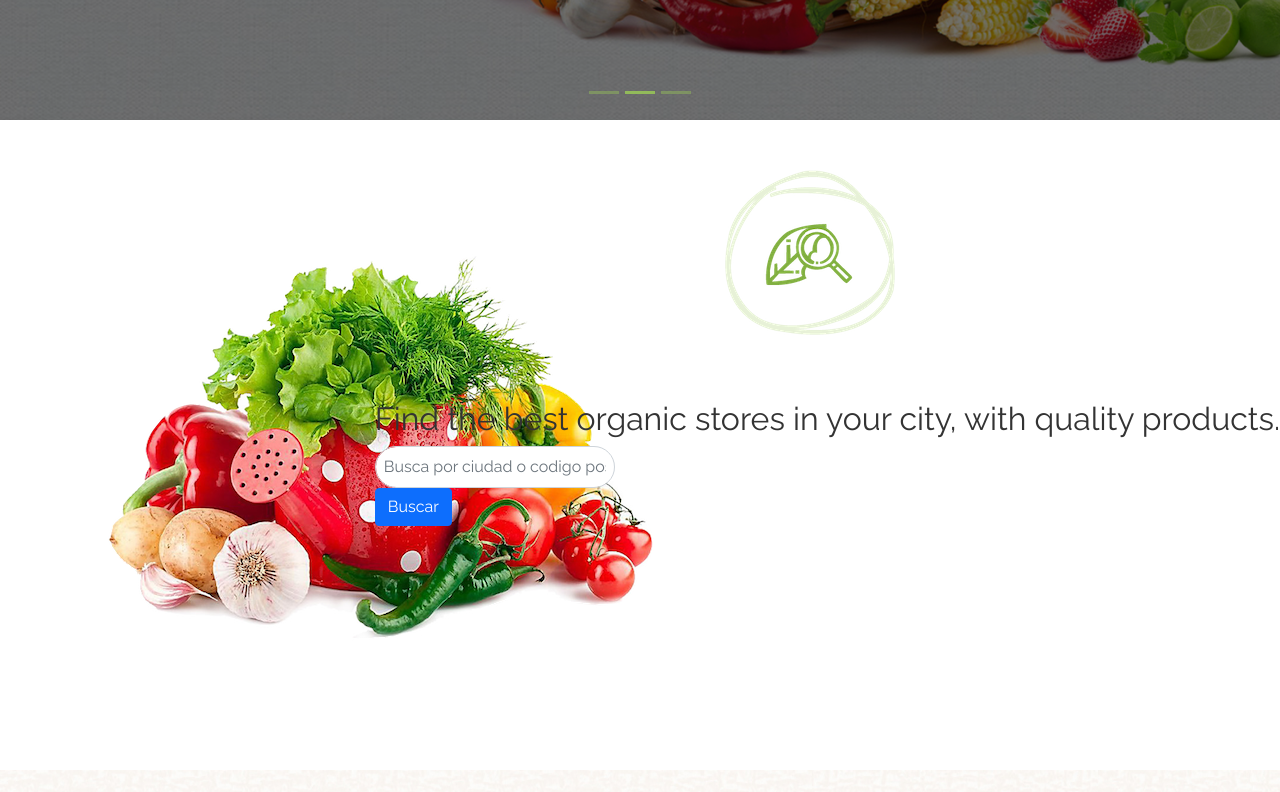
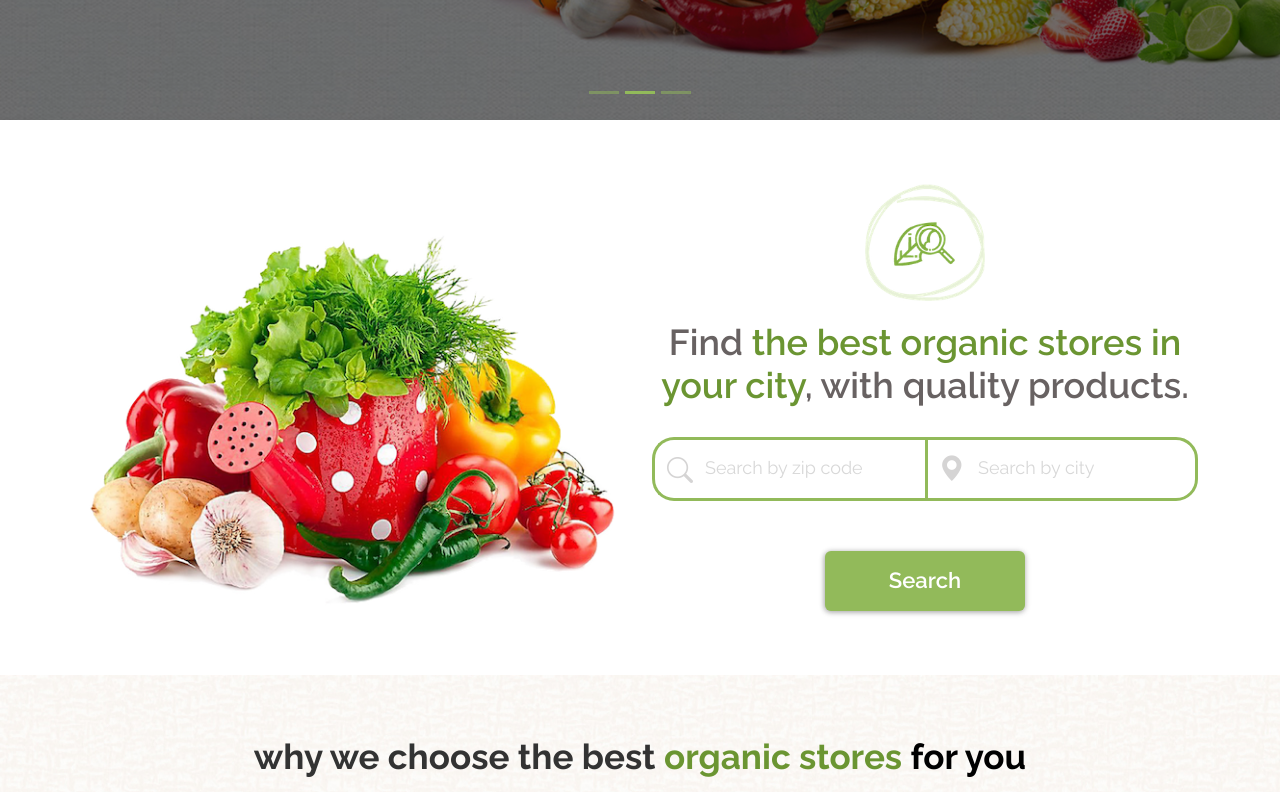
Before and after one commit to mattndross/proximity-network-project, a React (Create React App) app in the folder front-end/: page / in a window 1280 px wide. Shown: the part 680-1472 px from the top of the page. Built offline with nearby package versions, Linux system fonts and the light colour scheme.

Commit message:
searchBar finish

```diff
--- a/front-end/src/components/BaseComponents/ButtonBack/index.js
+++ b/front-end/src/components/BaseComponents/ButtonBack/index.js
@@ -3,15 +3,15 @@ import { Link } from 'react-router-dom'
 const ButtonBack = (props) => {
     return (
 
-        <Link class='animated-arrow' to={props.path}>
-            <span class='the-arrow -left'>
-                <span class='shaft'></span>
+        <Link className='animated-arrow' to={props.path}>
+            <span className='the-arrow -left'>
+                <span className='shaft'></span>
             </span>
-            <span class='main'>
-                <span class='the-arrow -right'>
-                    <span class='shaft'></span>
+            <span className='main'>
+                <span className='the-arrow -right'>
+                    <span className='shaft'></span>
                 </span>
-                <span class='text'>
+                <span className='text'>
                     {props.text ? props.text : "Back"}
                 </span>
             </span>
--- /dev/null
+++ b/front-end/src/components/LandingPageSearchBar/LandingPageSearchBar.css
@@ -0,0 +1,130 @@
+.search-page{
+  padding-top:clamp(50px,5vw,100px);
+  padding-bottom:clamp(50px,5vw,100px);
+  padding-left: 20px;
+  padding-right: 20px;
+}
+#searchLanding  .search-icon{
+  width: 120px;
+  margin: 0 auto;
+  padding-bottom: 20px;
+}
+#searchLanding .search-text h2{
+  font-size: clamp(25px,5vw,36px);
+  color: #686262;
+  font-weight: 600;
+  text-align: center;
+  margin-bottom: 30px;
+}
+#searchLanding .search-text span{
+  color: #6B9532;
+}
+.image-search {
+  margin-top: 40px;
+}
+
+/*search style*/
+.search-form{
+  margin-bottom: clamp(20px,5vw,50px);
+  align-items: center;
+}
+.content-search-postal{
+  padding-right: 0;
+}
+.search-postal {
+  position: relative;
+  width: 100%;
+}
+.search-postal input {
+  /* padding-left: 34px; */
+  padding-right: 10px;
+  width: 100%;
+  height: clamp(40px,5vw,70px);
+  border: 3px solid #92BA5A;
+  border-top-left-radius: 22px;
+  border-bottom-left-radius: 22px;
+  padding-left: clamp(35px,5vw,50px);
+  border-right: none;
+  transition: all ease .8s;
+}
+
+.search-postal input:focus-visible {
+  border: 4px solid #758f51;
+  box-shadow: 1px 1px 2px rgb(81 135 57 / 99%), 0px 1px 6px rgb(159 255 7 / 23%);
+  border-color: none;
+  outline: none;
+}
+
+.search-postal i {
+  position: absolute;
+  left: 15px;
+  bottom: -5px;
+  font-size: clamp(18px,3vw,26px);
+  color: #d5d4d4;
+}
+
+::placeholder {
+  color: rgb(216, 216, 216);
+  font-size: clamp(10px,3vw,18px);
+  opacity: 1;
+}
+.content-search-city{
+  padding-left: 0;
+}
+.search-city {
+ position: relative;
+ width: 100%
+
+}
+
+.search-city input {
+  border: 3px solid #92BA5A;
+  border-top-right-radius: 22px;
+  width: 100%;
+  height: clamp(40px,5vw,70px);
+  padding-left: clamp(34px,5vw,50px);
+  border-bottom-right-radius: 22px;
+  transition: all ease 0.8s;
+}
+
+.search-city input:focus-visible {
+  border: 3px solid #7d9b54;
+  box-shadow: 1px 1px 2px rgb(81 135 57 / 99%), 0px 1px 6px rgb(159 255 7 / 23%);
+  border-color: none;
+  outline: none;
+}
+
+.search-city i {
+  position: absolute;
+  top: 8px;
+  left: 14px;
+  font-size: clamp(18px,2vw,26px);
+  color: #d5d4d4;
+}
+
+.btn-from {
+  border: none;
+    height: clamp(35px,5vw,60px);
+    background-color: #92BA5A;
+    color: #fff;
+    width: clamp(90px,30vw,200px);
+    border-radius: 6px;
+    font-size: clamp(14px,3vw,22px);
+    font-weight: 600;
+    box-shadow: -1px 1px 5px rgb(0 0 0 / 19%), 0px 1px 6px rgb(0 0 0 / 23%);
+    transition: all ease .8s;
+}
+.btn-from:hover{
+  background-color: #686262;
+}
+@media (min-width:755px){
+  .search-postal i{
+    top:-8px
+  }
+}
+@media (min-width:992px) {
+
+ .content-search-city .search-city i {
+    top: 13px;
+  }
+}
--- /dev/null
+++ b/front-end/src/components/LandingPageSearchBar/index.js
@@ -0,0 +1,43 @@
+import "./LandingPageSearchBar.css";
+import iconSearch from "../../assets/img/search-landing/icon-search.png"
+import imagenSearch from "../../assets/img/search-landing/imagen-search.png"
+const LandingPageSearchBar = () => {
+  return (
+    <section id="searchLanding" className="search-page">
+      <div className="container">
+        <div className="row align-items-center">
+          <div className="col-lg-6 order-1 order-lg-0">
+            <div className="image-search">
+              <img src={imagenSearch} className="w-100" alt="imagen del buscador" />
+            </div>
+          </div>
+          <div className="col-lg-6 search-text">
+            <div className="search-icon">
+              <img src={iconSearch} className="img-fluid" alt="icono del buscador" />
+            </div>
+            <h2>Find <span>the best organic stores in your city</span>, with quality products.</h2>
+            <form className="text-center">
+              <div className="row search-form">
+                <div className=" col-6 content-search-postal">
+                  <di className="search-postal">
+                    <i class="bi bi-search"></i>
+                    <input type="number" placeholder="Search by zip code" />
+                  </di>
+                </div>
+                <div className="col-6 content-search-city">
+                  <div className=" search-city">
+                    <i class="bi bi-geo-alt-fill"></i>
+                    <input type="text" placeholder="Search by city" />
+                  </div>
+                </div>
+              </div>
+              <button className="btn-from">Search</button>
+            </form>
+          </div>
+        </div>
+      </div>
+    </section>
+  );
+};
+
+export default LandingPageSearchBar;
--- a/front-end/src/components/SearchBar/SearchBar.css
+++ /dev/null
@@ -1,20 +0,0 @@
-.text{
-  display: table-cell;
-  float: right;
-}
-
-.search-row{
-  width: 300px;
-
-}
-
-/* @media (max-width: 400px) {
-  .bgImageRight {
-    height: 150px;
-    width: 150px;
-  }}
-
-@media (min-width: 500px) {
-  .bgImageLeft {
-    height: 150vh;
-  }} */
--- a/front-end/src/components/SearchBar/SearchBar.js
+++ /dev/null
@@ -1,37 +0,0 @@
-import React from "react"
-import icon_search from "../SearchBar/images/icon_search.png"
-import img_banner from "../SearchBar/images/img_banner_search.png"
-import Search from "./index"
-import "./SearchBar.css"
-
-
-
-
-
-function SearchBar() {
-  return (
-    <>
-      <div className="bgImageText" >
-        <div className="bgImageRight" style={{ backgroundImage: `url(${icon_search})`, backgroundRepeat: "no-repeat", height: "230px", width: "255px", float: "right", marginRight: "300px", marginTop: "50px" }}>
-        </div>
-
-        <div className="bgImageLeft" style={{ backgroundImage: `url(${img_banner})`, backgroundRepeat: "no-repeat", height: "650px", backgroundPosition: "left", marginLeft: "100px" }}>
-          <div className="text">
-            <h2 className="searchText">Find the best organic stores in your city, with quality products.</h2>
-            < Search />
-
-          </div>
-        </div>
-      </div>
-    </>
-
-
-
-
-
-
-
-  )
-}
-
-export default SearchBar
--- a/front-end/src/components/SearchBar/index.js
+++ /dev/null
@@ -1,46 +0,0 @@
-import React, { useState } from "react";
-import "./SearchBar.css";
-
-
-const Search = () => {
-  const [searchInput, setSearchInput] = useState("");
-
-  const handleSearchInput = event => {
-    setSearchInput(event.target.value);
-    //console.log(searchInput);
-  };
-
-  const handleSubmit = event => {
-    event.preventDefault();
-    console.log(searchInput)
-  };
-
-
-  return (
-    <div className="search">
-      <div className="page-header">
-
-      </div>
-      <div className="row search-wrapper">
-        <div className="col">
-          <form className="form-group search-box">
-
-            <div className="search-row">
-              <input
-                type="text"
-                id="customerName"
-                className="form-control"
-                placeholder="Busca por ciudad o codigo postal"
-                value={searchInput}
-                onChange={handleSearchInput}
-              />
-            </div>
-          </form>
-          <button className="btn btn-primary" onClick={handleSubmit}>Buscar</button>
-        </div>
-      </div>
-    </div>
-  );
-};
-
-export default Search;
--- a/front-end/src/pages/LandingPage/index.js
+++ b/front-end/src/pages/LandingPage/index.js
@@ -4,13 +4,13 @@ import Button from '../../components/Button'
 import './LandingPage.css'
 import LandingPageBanner from '../../components/LandingPageBanner'
 import LandingPageAbout from '../../components/LandingPageAbout'
-import SearchBar from '../../components/SearchBar/SearchBar'
+import LandingPageSearchBar from '../../components/LandingPageSearchBar'
 export default function LandingPage() {
     return (
         <div>
 
             <LandingPageBanner></LandingPageBanner>
-            < SearchBar/>
+            < LandingPageSearchBar />
             <LandingPageAbout></LandingPageAbout>
             <Link to="/stores-list">
                 <Button color="gray-bg" textColor="white-txt" text="products list"></Button>
```
Also changed, not shown: front-end/src/assets/img/search-landing/icon-search.png (renamed from front-end/src/components/SearchBar/images/icon_search.png), front-end/src/assets/img/search-landing/imagen-search.png (renamed from front-end/src/components/SearchBar/images/img_banner_search.png).
